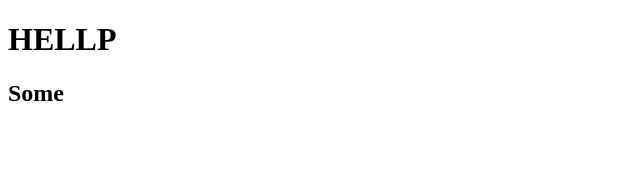
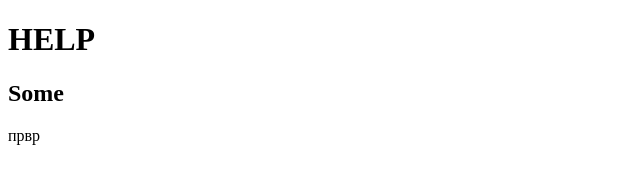
Before and after one commit to atlaua18/Penguin, a plain HTML site: page index.html in a window 1280 px wide. Shown: the full height of the page, 0-640 px from the left. Drawn offline with Linux system fonts and the light colour scheme.

Commit message:
add russian p

```diff
--- a/index.html
+++ b/index.html
@@ -6,7 +6,8 @@
     <title>Document</title>
 </head>
 <body>
-    <h1>HELLP</h1>
+    <h1>HELP</h1>
     <h2>Some</h2>
+    <p>првр</p>
 </body>
 </html>
```
